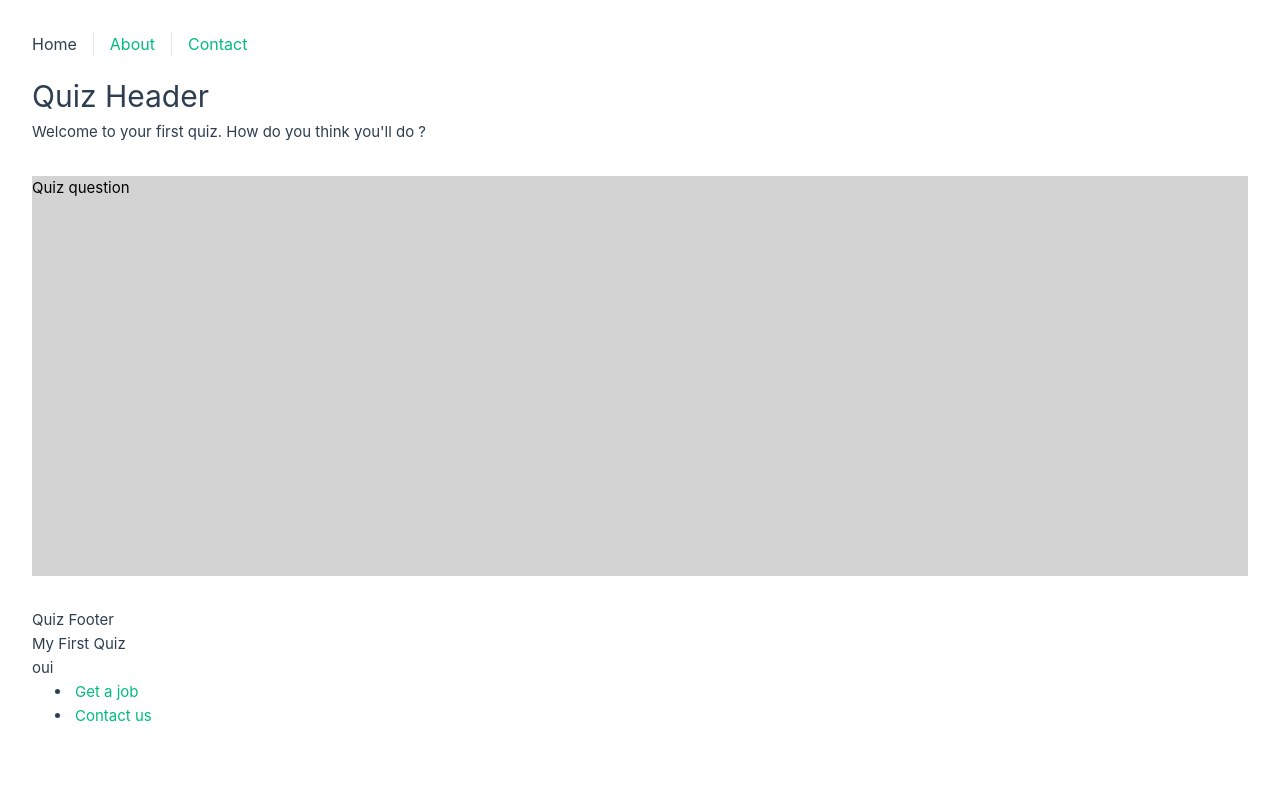
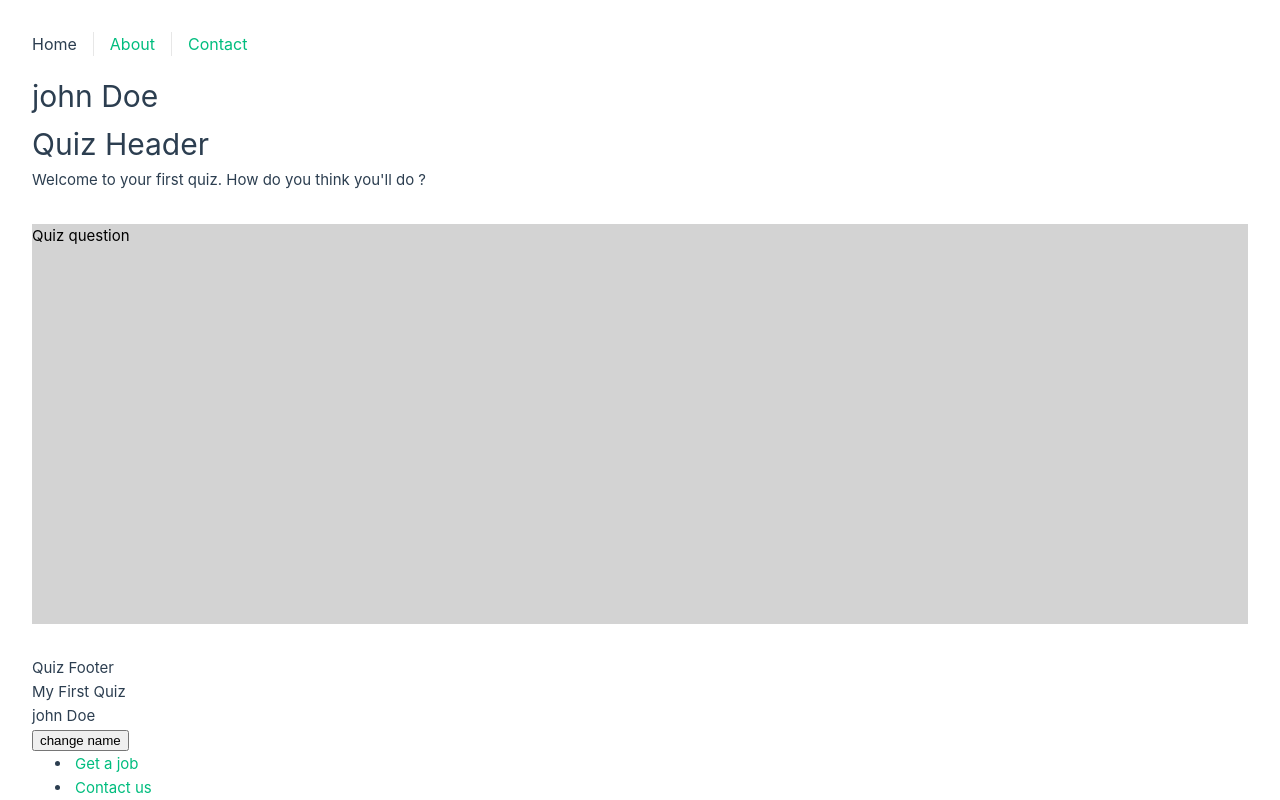
Before and after one commit to 012kirby210/laracast-vuejs-vite, a Vue app: page / in a window 1280 px wide. Built offline with nearby package versions, Linux system fonts and the light colour scheme.

Commit message:
Transmission de mutateurs.

```diff
--- a/src/components/Quiz/QuizFooterLinks.vue
+++ b/src/components/Quiz/QuizFooterLinks.vue
@@ -1,16 +1,16 @@
 <script setup>
   import {inject} from "vue";
 
-  let key = inject('key');
+  let name = inject('name');
 
   defineProps({quiz: Object});
-
 
 </script>
 
 <template>
   <div>{{quiz.name}}</div>
-  <div>{{key}}</div>
+  <div>{{name.name}}</div>
+  <button @click.prevent="name.changeName">change name</button>
 
   <ul>
     <li><a href="#">Get a job</a></li>
--- a/src/components/Quiz/QuizLayout.vue
+++ b/src/components/Quiz/QuizLayout.vue
@@ -3,15 +3,21 @@
   import QuizFooter from "@/components/Quiz/QuizFooter.vue";
   import QuizQuestion from "@/components/Quiz/QuizQuestion.vue";
 
-  import {provide} from "vue";
+  import {provide, ref} from "vue";
 
   defineProps({quiz: Object});
 
-  provide('key','oui');
+  let name = ref('john Doe');
+
+  provide('name',{
+    name,
+    changeName: () => name.value = 'Changed'
+  });
 
 </script>
 
 <template>
+  <h1>{{name}}</h1>
   <QuizHeader />
   <QuizQuestion />
   <QuizFooter :quiz="quiz"/>
```
